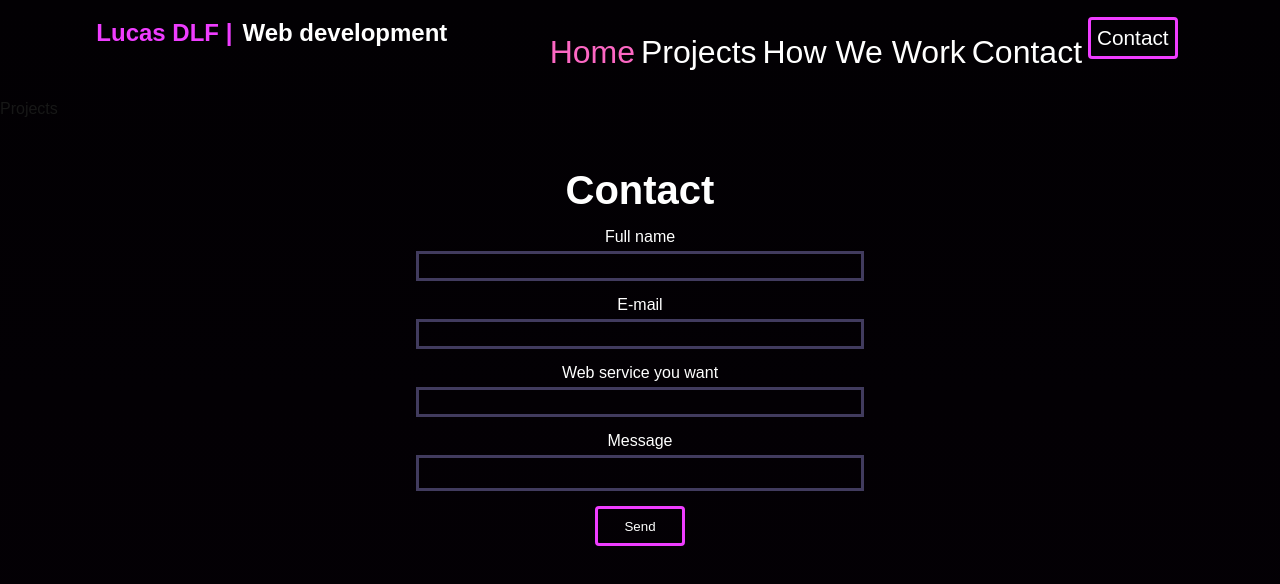
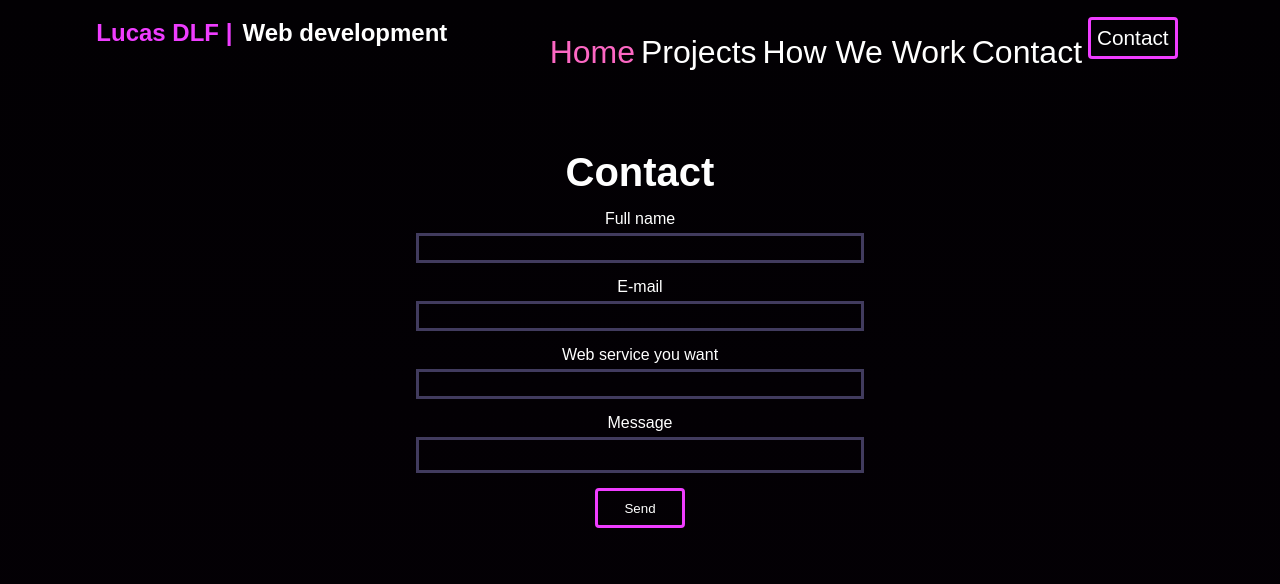
Before and after one commit to Lucano17/lucas.dev-page, a Next.js app: page / in a window 1280 px wide. Shown: the top 584 px of the page. Built offline with nearby package versions, Linux system fonts and the light colour scheme.

Commit message:
Projects div structure

```diff
--- a/src/screens/Projects.tsx
+++ b/src/screens/Projects.tsx
@@ -1,7 +1,13 @@
 import React from 'react'
+import styles from "./Projects.module.css"
 
 export const Projects = () => {
   return (
-    <div>Projects</div>
+    <div className={styles.container}>
+      <h1></h1>
+      <div className={styles.projectsGrid}>
+
+      </div>
+    </div>
   )
 }
```
